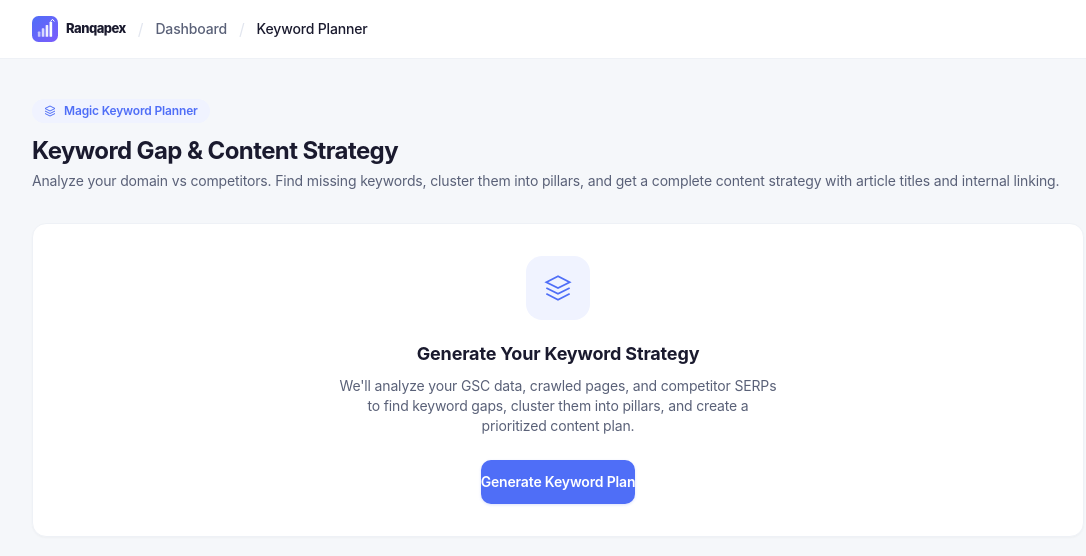
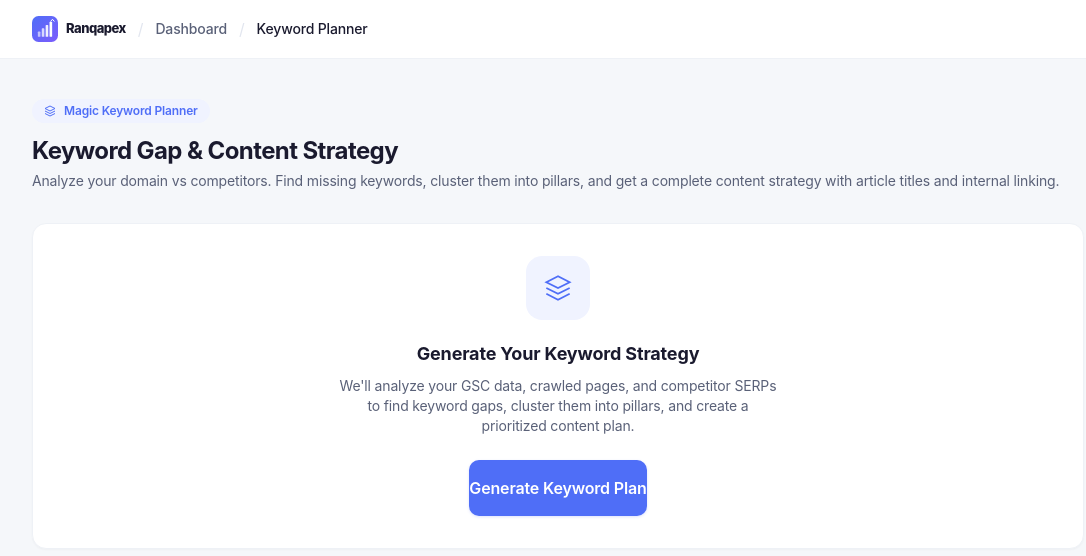
Before and after one commit to meenakshi0786-svg/Topranq, a Next.js app: page /domain/1/keyword-planner in a window 1280 px wide. Shown: the top 556 px of the page, without its empty margins (82-1168 px from the left). Built offline with nearby package versions, Linux system fonts and the light colour scheme.

Commit message:
Increase Generate Keyword Plan button size
Co-Authored-By: Claude Opus 4.6 (1M context) <noreply@anthropic.com>

```diff
--- a/src/app/domain/[id]/keyword-planner/page.tsx
+++ b/src/app/domain/[id]/keyword-planner/page.tsx
@@ -107,7 +107,7 @@ export default function KeywordPlannerPage() {
             <p className="text-sm mb-6 max-w-md mx-auto" style={{ color: "var(--text-secondary)" }}>
               We&apos;ll analyze your GSC data, crawled pages, and competitor SERPs to find keyword gaps, cluster them into pillars, and create a prioritized content plan.
             </p>
-            <button onClick={generate} className="btn-primary px-8 py-3 text-sm cursor-pointer">
+            <button onClick={generate} className="btn-primary px-12 py-4 text-base font-semibold cursor-pointer rounded-xl">
               Generate Keyword Plan
             </button>
             {error && <p className="text-xs mt-4" style={{ color: "var(--critical)" }}>{error}</p>}
```
